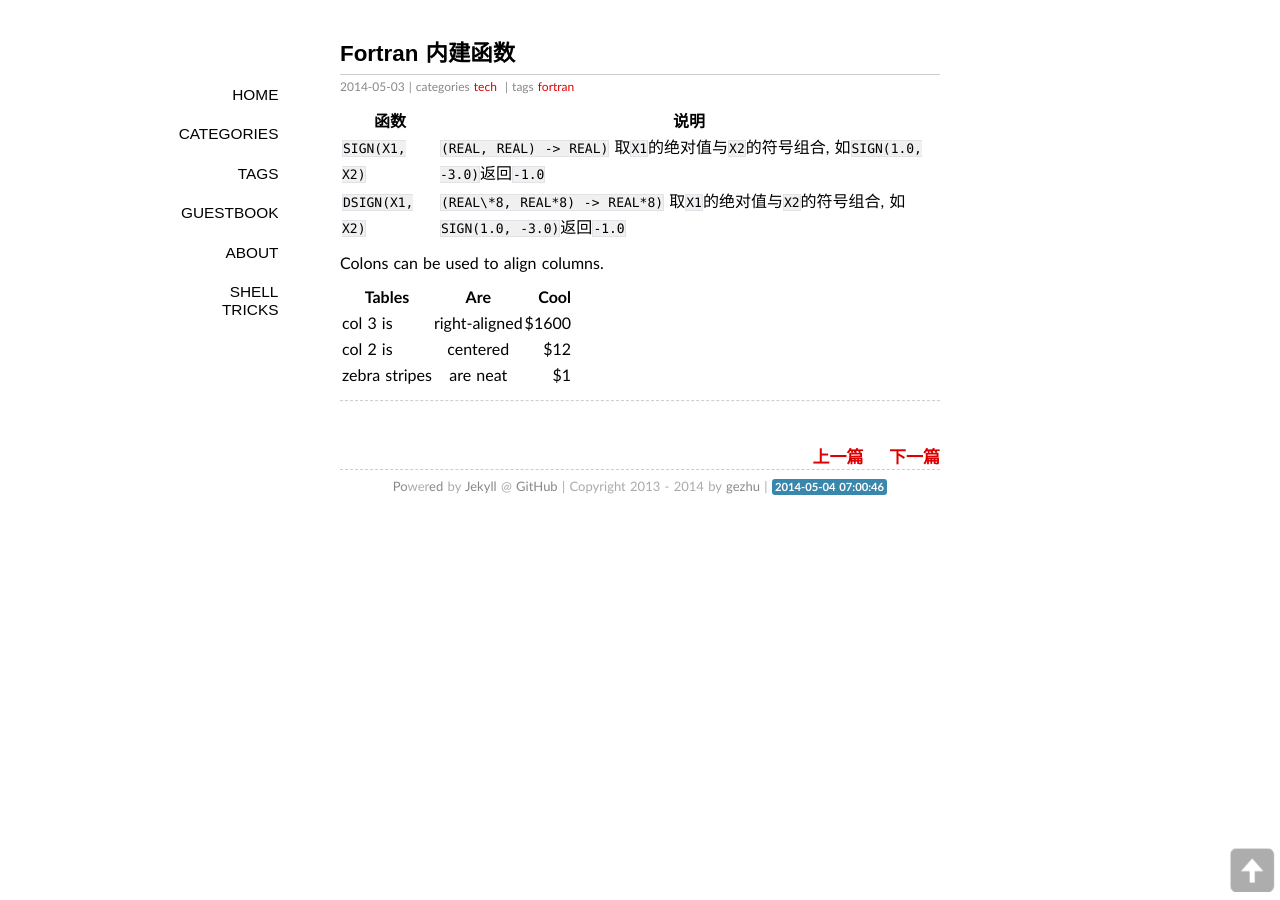
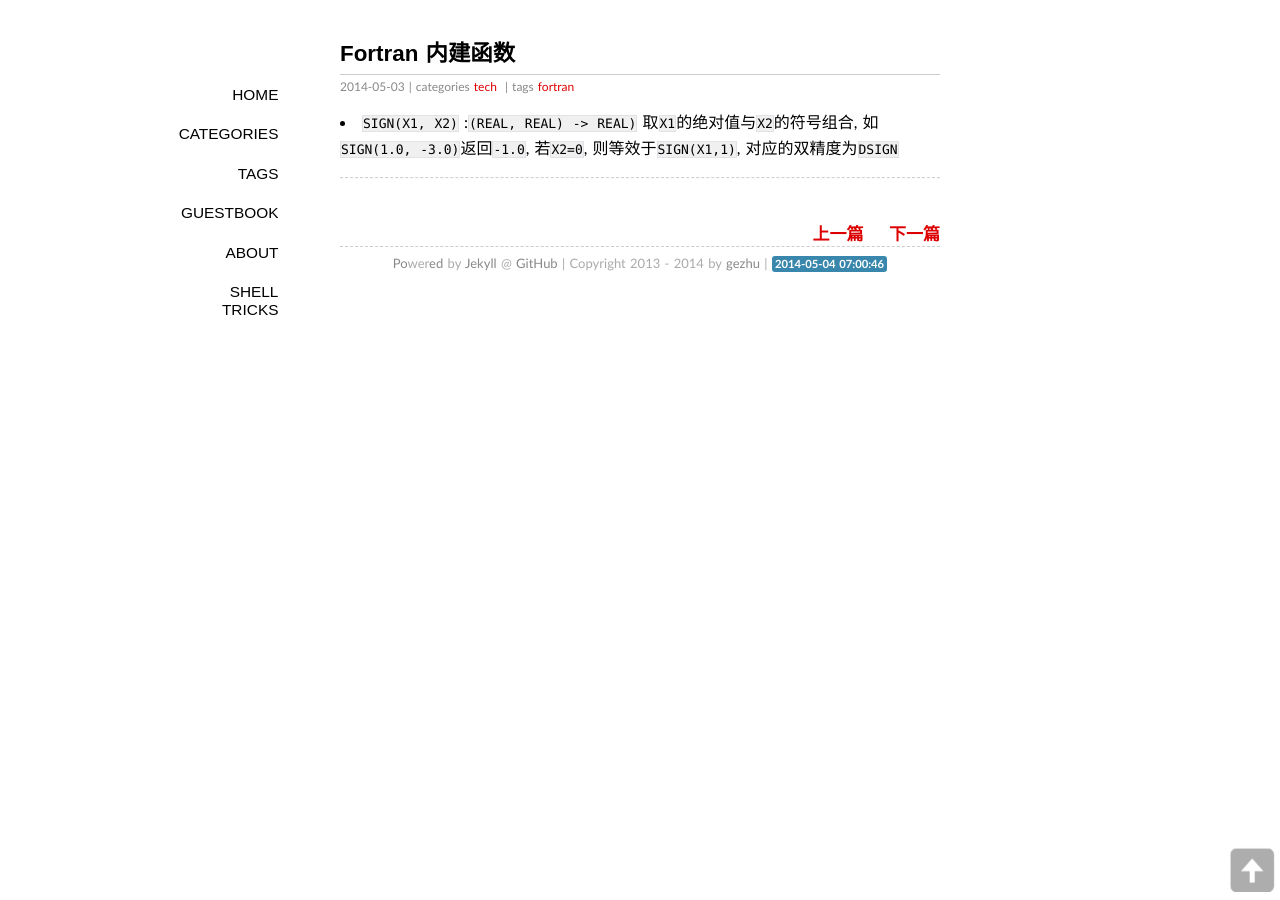
Before and after one commit to gezhu/gezhu.github.io, a Jekyll site: the page built from _posts/2014-05-03-fortran-functions.markdown, in a window 1280 px wide. Built offline with Jekyll 4.4.1, drawn with Linux system fonts in a browser that asks for light colours; some web fonts are replaced; Markdown is read by kramdown in place of the engine named in the settings; comment, search, counter and statistics services are not loaded.

Commit message:
update fotran

```diff
--- a/_posts/2014-05-03-fortran-functions.markdown
+++ b/_posts/2014-05-03-fortran-functions.markdown
@@ -9,18 +9,9 @@ tags:
 
 ---
 
-| 函数                      | 说明                          |
-| ------------------------- | ----------------------------- |
-| `SIGN(X1, X2)`            | `(REAL, REAL) -> REAL)` 取`X1`的绝对值与`X2`的符号组合, 如`SIGN(1.0, -3.0)`返回`-1.0`        |
-| `DSIGN(X1, X2)`           | `(REAL\*8, REAL*8) -> REAL*8)` 取`X1`的绝对值与`X2`的符号组合, 如`SIGN(1.0, -3.0)`返回`-1.0`        |
+* `SIGN(X1, X2)` :`(REAL, REAL) -> REAL)` 取`X1`的绝对值与`X2`的符号组合,
+   如`SIGN(1.0, -3.0)`返回`-1.0`, 若`X2=0`, 则等效于`SIGN(X1,1)`, 对应的双精度为`DSIGN`
 
-Colons can be used to align columns.
-
-| Tables        | Are           | Cool  |
-| ------------- |:-------------:| -----:|
-| col 3 is      | right-aligned | $1600 |
-| col 2 is      | centered      |   $12 |
-| zebra stripes | are neat      |    $1 |
 
 
 -----
```
